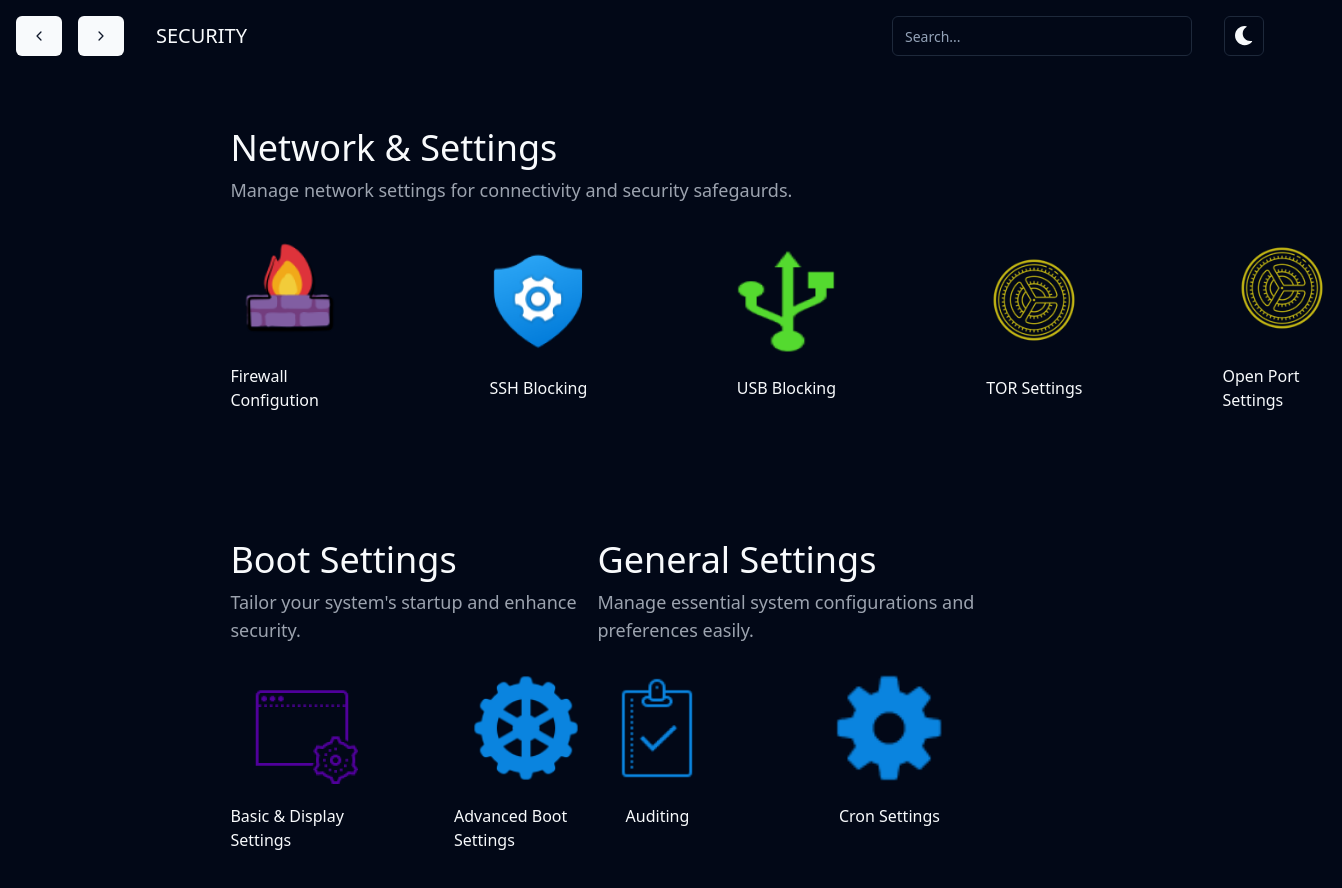
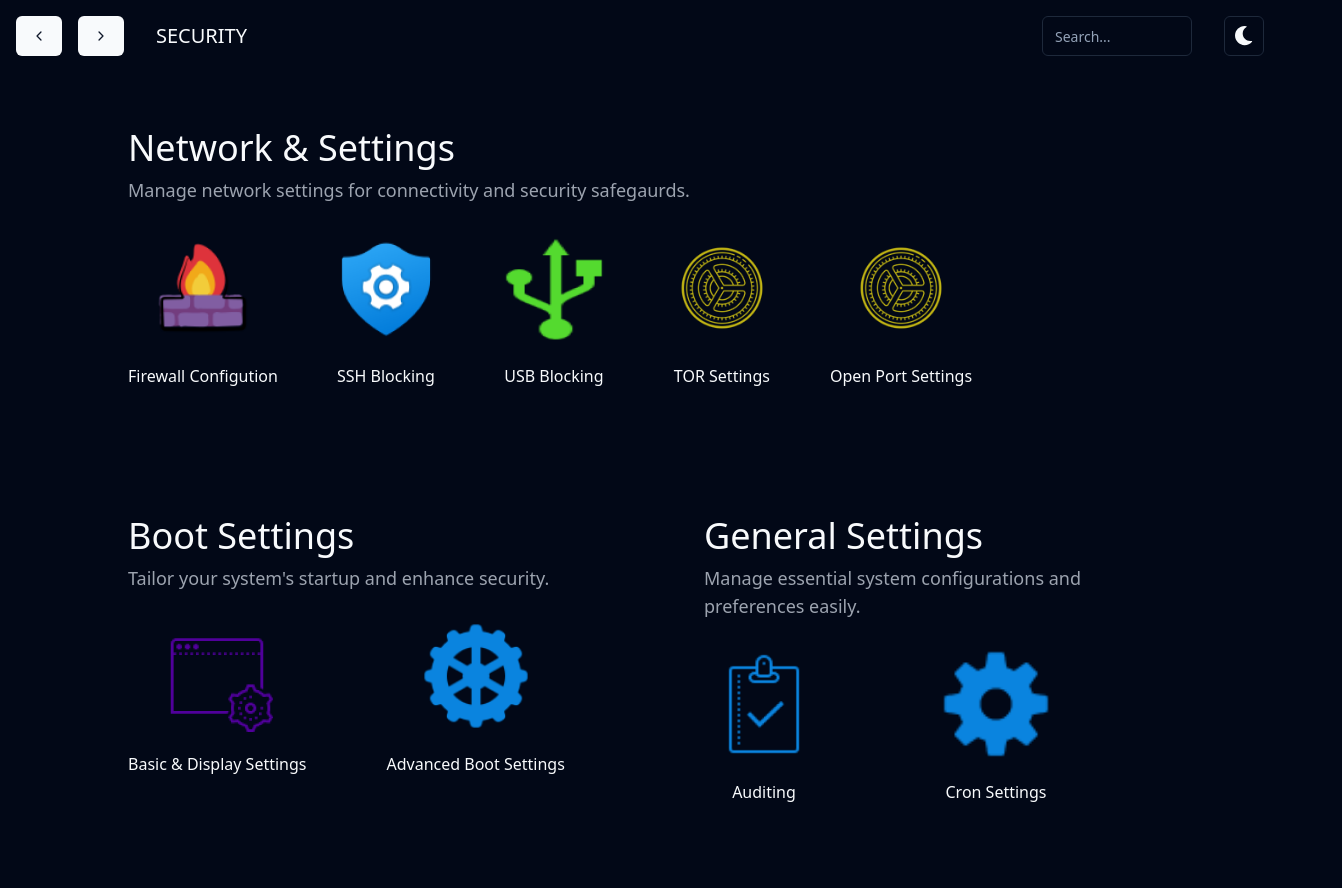
Before and after one commit to samrakshaa/ShieldBuntu, a React (Vite) app: page / in a window 1280 px wide. Shown: the top 888 px of the page, 1342 px wide, since content can reach past the window. Built offline with nearby package versions, Linux system fonts and the light colour scheme; what tauri-plugin-log-api would draw is missing.

Commit message:
navigation fixed

```diff
--- a/src/App.tsx
+++ b/src/App.tsx
@@ -21,6 +21,7 @@ function App() {
     info(`${msg} - this is from nodejs `);
   }
 
+  // limit window size to 1000x900
   return (
     <ThemeProvider defaultTheme="dark" storageKey="vite-ui-theme">
       <Router>
--- a/src/components/home/Home.tsx
+++ b/src/components/home/Home.tsx
@@ -75,13 +75,13 @@ const generalLinks = [
 const Home = () => {
   return (
     <>
-      <div className="home pt-32 flex flex-col gap-32 w-4/5 mx-auto py-20 md:py-10">
-        <div className="network-security flex flex-col w-4/5 mx-auto">
+      <div className="home pt-32 flex flex-col gap-32 w-4/5 mx-auto ">
+        <div className="network-security flex flex-col justify-center">
           <h1 className="settings-header text-4xl">Network & Settings</h1>
           <p className="py-2 text-lg text-gray-400">
             Manage network settings for connectivity and security safegaurds.
           </p>
-          <div className="links mt-4 flex flex-row gap-32 md:justify-between">
+          <div className="links mt-4 flex flex-row gap-32 md:gap-12">
             {networkLinks.map(({ title, alt, image, link }) => (
               <Link
                 to={link}
@@ -95,7 +95,7 @@ const Home = () => {
             ))}
           </div>
         </div>
-        <div className="other-settings flex flex-row w-4/5 mx-auto justify-between">
+        <div className="other-settings grid grid-cols-2 justify-start md:justify-between gap-32 ">
           <div className="boot-settings">
             <h1 className="settings-header text-4xl">Boot Settings</h1>
             <p className="py-2 text-lg text-gray-400">
--- a/src/components/navbar/Navbar.tsx
+++ b/src/components/navbar/Navbar.tsx
@@ -1,5 +1,5 @@
 import { useEffect, useState } from "react";
-import { Link, useLocation, useNavigate } from "react-router-dom";
+import { Link, useLocation, useNavigate, useParams } from "react-router-dom";
 import { Button } from "../ui/button";
 import {
   DropdownMenu,
@@ -15,8 +15,9 @@ import { FaSun, FaMoon } from "react-icons/fa";
 const Navbar = () => {
   const { setTheme } = useTheme();
   const location = useLocation();
-  const navigate = useNavigate();
   const [breadcrumbs, setBreadcrumbs] = useState<string[]>([]);
+  const [canGoBack, setCanGoBack] = useState(false);
+  const [canGoForward, setCanGoForward] = useState(false);
 
   useEffect(() => {
     const breadslices = location.pathname
@@ -26,11 +27,11 @@ const Navbar = () => {
   }, [location]);
 
   const onBack = () => {
-    navigate("/");
+    window.history.back();
   };
 
   const onNext = () => {
-    navigate("/firewall");
+    window.history.forward();
   };
 
   return (
--- a/src/styles.css
+++ b/src/styles.css
@@ -74,3 +74,9 @@
     @apply bg-background text-foreground;
   }
 }
+
+html,
+body {
+  min-width: 1000px;
+  min-height: 900px;
+}
--- a/tailwind.config.js
+++ b/tailwind.config.js
@@ -17,7 +17,7 @@ module.exports = {
     },
     extend: {
       screens: {
-        md: { max: "1090px" },
+        md: { max: "1290px" },
       },
       colors: {
         border: "hsl(var(--border))",
```
